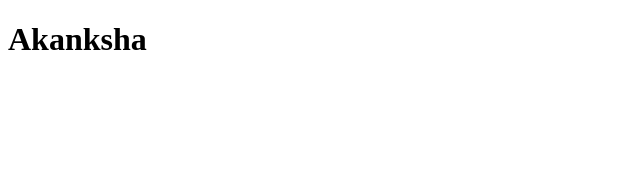
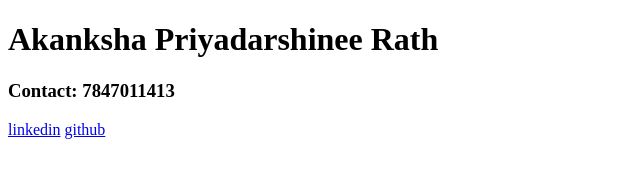
Before and after one commit to Akankshap24/Resume, a plain HTML site: page index.html in a window 1280 px wide. Shown: the whole page, without its empty margins (0-640 px from the left). Drawn offline with Linux system fonts and the light colour scheme.

Commit message:
first resume

```diff
--- a/index.html
+++ b/index.html
@@ -3,9 +3,13 @@
 <head>
     <meta charset="UTF-8">
     <meta name="viewport" content="width=device-width, initial-scale=1.0">
-    <title>Document</title>
+    <title>Akanksha</title>
 </head>
 <body>
-    <h1>Akanksha</h1>
+    <h1>Akanksha Priyadarshinee Rath</h1>
+    <h3>Contact:  7847011413</h3>
+    <a href="www.linkedin.com/in/akanksha-priyadarshinee-rath-7282522a4" target="_blank">linkedin</a>
+    <a href="https://github.com/Akankshap24/Resume.git" target="_blank">github</a>
 </body>
 </html>
+<h></h>
```
